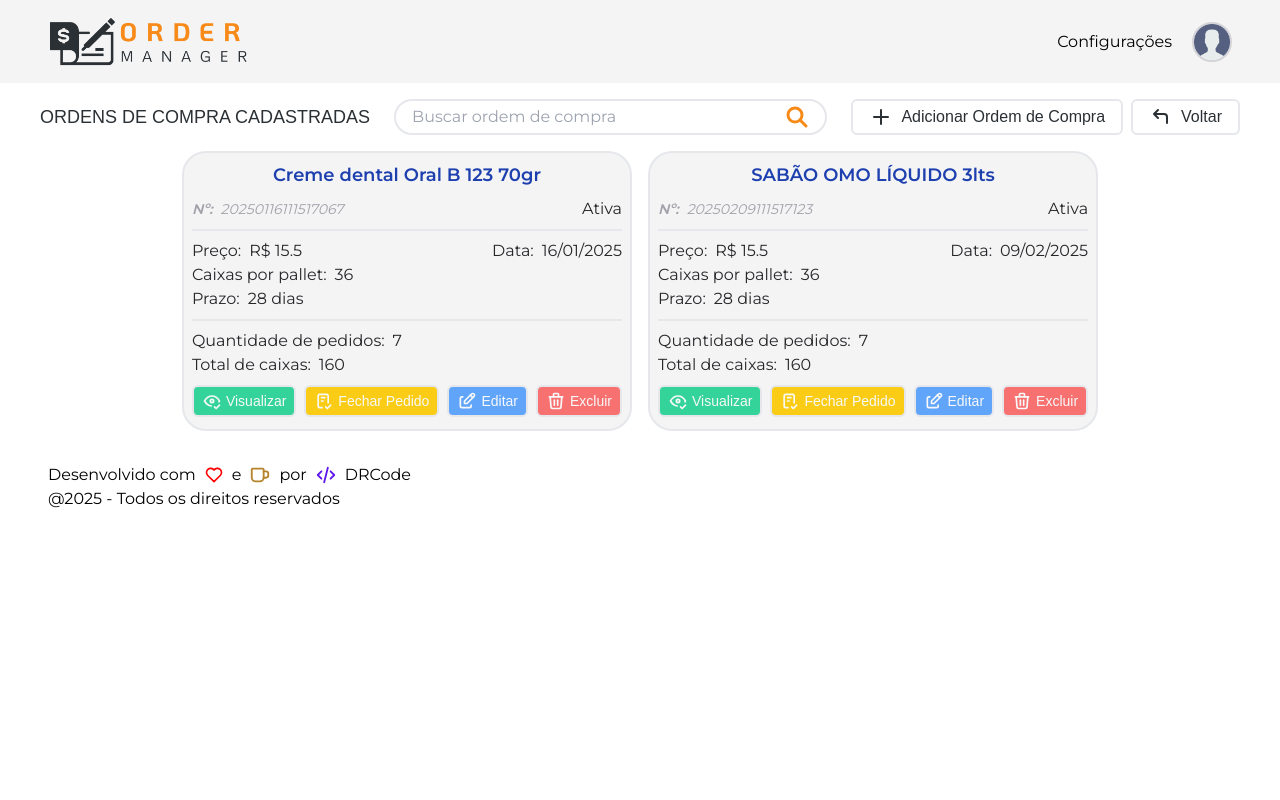
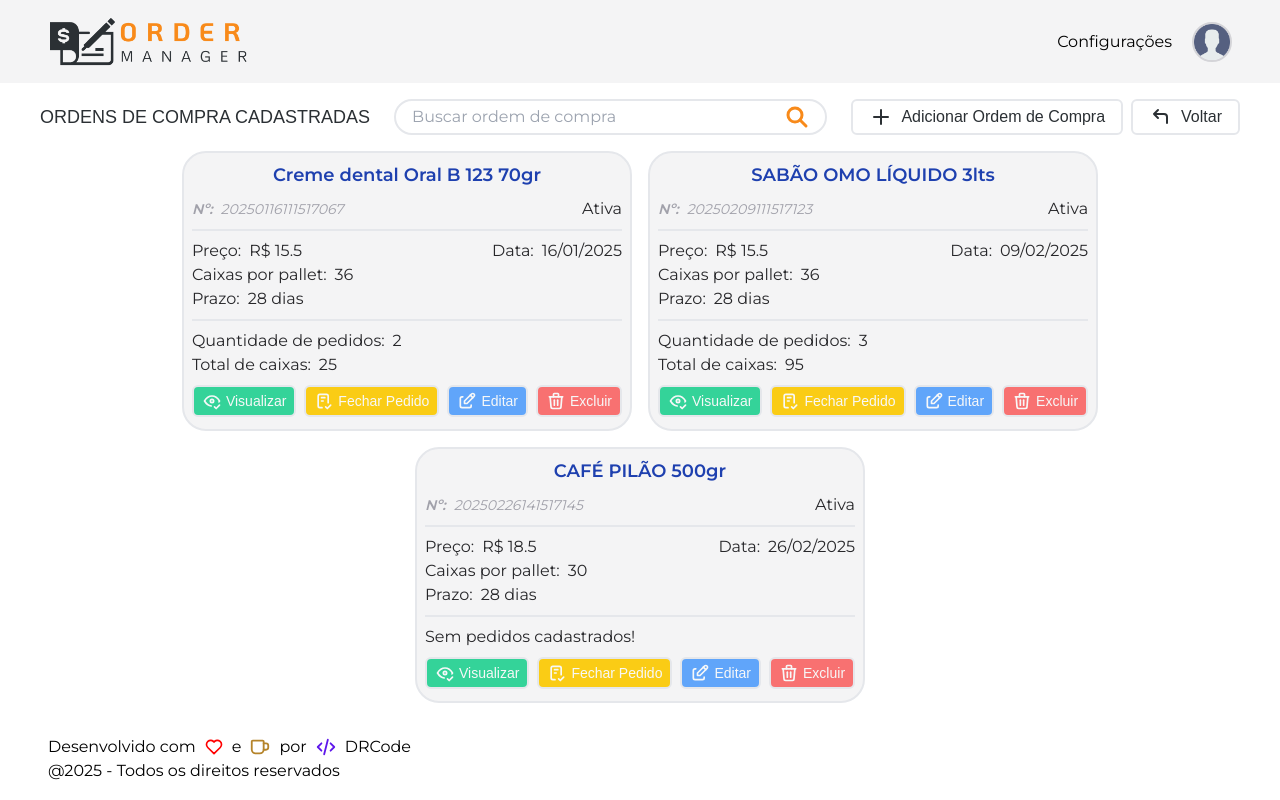
Before and after one commit to danielribas1105/order-manager, a Next.js app: page /ordensCompra in a window 1280 px wide. Built offline with nearby package versions, Linux system fonts and the light colour scheme; a web font is replaced by a local one.

Commit message:
add class pedidos

```diff
--- a/src/components/ordensCompra/card-ordem-compra.tsx
+++ b/src/components/ordensCompra/card-ordem-compra.tsx
@@ -1,5 +1,7 @@
 'use client'
-import { OrdemCompra } from "@/core"
+import { useState } from "react"
+import listaPedidos from "@/core/constants/pedidos"
+import { OrdemCompra, Pedido } from "@/core"
 import { IconChecklist, IconEdit, IconEyeCheck, IconTrash } from "@tabler/icons-react"
 
 export interface CardOrdemCompraProps {
@@ -10,6 +12,15 @@
 
 export default function CardOrdemCompra(props: CardOrdemCompraProps) {
    const { ordemCompra } = props
+   const [ pedidos ] = useState<Pedido[]>(listaPedidos)
+
+   const newListaPedidos = pedidos.filter((p) => p.idOrdemCompra === ordemCompra.id)
+   let qtdeCaixas = 0
+
+   newListaPedidos.forEach(pedido => {
+      qtdeCaixas += pedido.qtdeCaixas
+   });
+
    return (
       <div className="flex flex-col w-auto h-auto bg-zinc-100 border-2 rounded-3xl p-2 text-zinc-800 hover:shadow-xl hover:shadow-logo-black/30">
          <div className="flex flex-col gap-2 justify-start pb-2 border-b-2">
@@ -47,14 +58,20 @@
             </div>
          </div>
          <div className="flex flex-col pt-2 pb-2">
+            {newListaPedidos.length !== 0 ? (
+               <>
                   <div className="flex gap-2">
                      <span>Quantidade de pedidos:</span>
-               <span>7</span>
+                     <span>{newListaPedidos.length}</span>
                   </div>
                   <div className="flex gap-2">
                      <span>Total de caixas:</span>
-               <span>160</span>
+                     <span>{qtdeCaixas}</span>
                   </div>
+               </>
+            ) : (
+               <span>Sem pedidos cadastrados!</span>
+            )}
          </div>
          <div className="flex justify-center mb-1">
             <div className="flex flex-col md:flex-row gap-2 items-center">
--- a/src/core/constants/index.ts
+++ b/src/core/constants/index.ts
@@ -1,6 +1,7 @@
 import ordensCompra from "./ordensCompra"
+import pedidos from "./pedidos"
 import produtos from "./produtos"
 import supermercados from "./supermercados"
 import usuarios from "./usuarios"
 
-export { ordensCompra, produtos, supermercados, usuarios }
+export { ordensCompra, pedidos, produtos, supermercados, usuarios }
--- a/src/core/constants/ordensCompra.ts
+++ b/src/core/constants/ordensCompra.ts
@@ -24,6 +24,18 @@
       observacao: "Faltam 10 pallets para fechar a carga",
       status: 'Ativa',
       idProduto: "SABÃO OMO LÍQUIDO 3lts"
+   },
+   {
+      id: "20250226141517145",
+      data: "26/02/2025",
+      precoPromocional: 18.50,
+      prazo: 28,
+      qtdePallets: 20,
+      qtdeCaixasPallet: 30,
+      entrega: "Centralizada",
+      observacao: "",
+      status: 'Ativa',
+      idProduto: "CAFÉ PILÃO 500gr"
    }
 ]
 
--- /dev/null
+++ b/src/core/constants/pedidos.ts
@@ -0,0 +1,41 @@
+import { Pedido } from "../pedido";
+
+const pedidos: Pedido[] = [
+    {
+        id: '20250227134917123',
+        idOrdemCompra: '20250209111517123',
+        idComprador: 'cd002167-f5f9-4250-9d2d-562d72a7c42a',
+        idSupermercado: '13cd10cb-3579-48de-962d-38362c18c381',
+        qtdeCaixas: 30
+    },
+    {
+        id: '20250227112017342',
+        idOrdemCompra: '20250209111517123',
+        idComprador: '96d2df84-3d7d-468a-9f16-eea44de62129',
+        idSupermercado: '186f3148-66df-4431-8724-f89818d78a19',
+        qtdeCaixas: 20
+    },
+    {
+        id: '20250227123217176',
+        idOrdemCompra: '20250209111517123',
+        idComprador: 'cd002167-f5f9-4250-9d2d-562d72a7c42a',
+        idSupermercado: 'a14be0dd-3826-4c1e-980d-d8ae6eb1160d',
+        qtdeCaixas: 45
+    },
+    {
+        id: '20250227135817176',
+        idOrdemCompra: '20250116111517067',
+        idComprador: 'cd002167-f5f9-4250-9d2d-562d72a7c42a',
+        idSupermercado: 'a14be0dd-3826-4c1e-980d-d8ae6eb1160d',
+        qtdeCaixas: 15
+    },
+    {
+        id: '20250227153017101',
+        idOrdemCompra: '20250116111517067',
+        idComprador: '96d2df84-3d7d-468a-9f16-eea44de62129',
+        idSupermercado: 'a14be0dd-3826-4c1e-980d-d8ae6eb1160d',
+        qtdeCaixas: 10
+    }
+]
+
+export default pedidos
--- a/src/core/constants/usuarios.ts
+++ b/src/core/constants/usuarios.ts
@@ -3,7 +3,7 @@
 
 const usuarios: Usuario[] = [
    {
-      id: GerarIds.newId(),
+      id: '6d9793d6-ab4b-49ce-987c-75352089fb57',
       nome: "Bianca",
       email: "bianca@gmail.com",
       cpf: "123456789-00",
@@ -13,7 +13,7 @@
       status: "Ativo"
    },
    {
-      id: GerarIds.newId(),
+      id: 'ccb5e71b-a66b-4c79-87dc-71879dc06c64',
       nome: "Leonardo",
       email: "leonardo@gmail.com",
       cpf: "123456789-00",
@@ -23,7 +23,7 @@
       status: "Ativo"
    },
    {
-      id: GerarIds.newId(),
+      id: 'cd002167-f5f9-4250-9d2d-562d72a7c42a',
       nome: "Isaac Silva",
       email: "isaac@gmail.com",
       cpf: "123456789-00",
@@ -33,7 +33,7 @@
       status: "Ativo"
    },
    {
-      id: GerarIds.newId(),
+      id: '96d2df84-3d7d-468a-9f16-eea44de62129',
       nome: "Adenilson Lopes Marcolino",
       email: "adenilson@gmail.com",
       cpf: "123456789-00",
--- a/src/core/index.ts
+++ b/src/core/index.ts
@@ -1,5 +1,6 @@
 export * from "./constants"
 export * from "./ordemCompra"
+export * from "./pedido"
 export * from "./produto"
 export * from "./supermercado"
 export * from "./usuario"
--- /dev/null
+++ b/src/core/pedido/Pedido.ts
@@ -0,0 +1,7 @@
+export default interface Pedido {
+    id: string
+    idOrdemCompra: string
+    idComprador: string
+    idSupermercado: string
+    qtdeCaixas: number
+}
--- /dev/null
+++ b/src/core/pedido/index.ts
@@ -0,0 +1,3 @@
+import Pedido from './Pedido'
+
+export type { Pedido }
```
Lines whose indentation alone changed are shown as unchanged.
